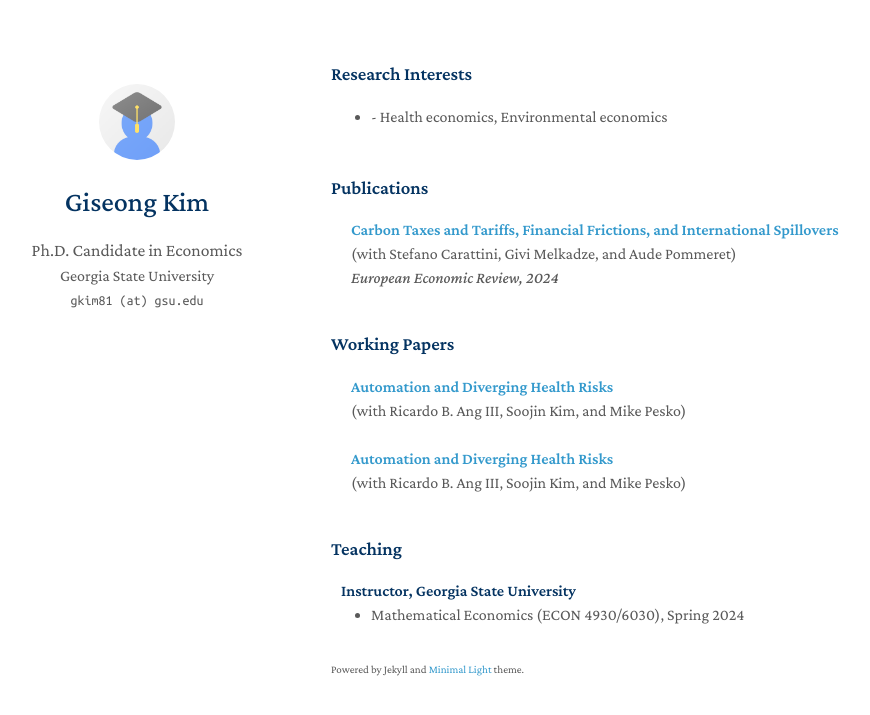
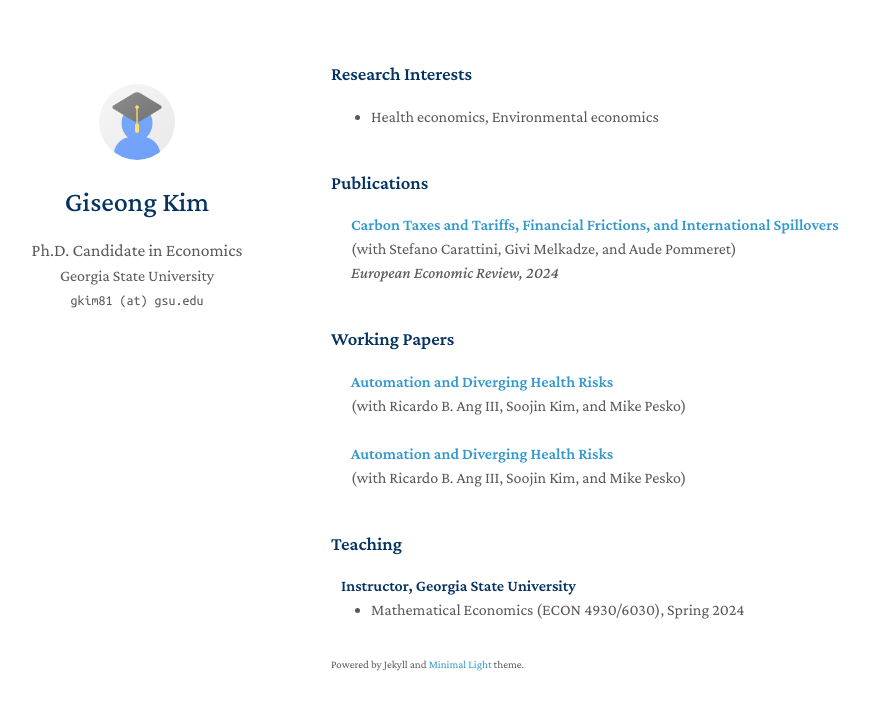
Before and after one commit to giseong-kim/giseong-kim.github.io, a Jekyll site: the page built from index.md, in a window 1280 px wide. Shown: the top 715 px of the page, without its empty margins (139-1009 px from the left). Built offline with Jekyll 4.4.1, drawn with Linux system fonts in a browser that asks for light colours; a style sheet for code colours, icons or effects is not loaded.

Commit message:
Update index.md

```diff
--- a/index.md
+++ b/index.md
@@ -9,8 +9,8 @@ I am a Ph.D. student at ...
 
 ### Research Interests
 
-<ul style="margin:0 0 5px;">
-  <li>- Health economics, Environmental economics</li>
+<ul style="margin:0px;">
+  <li> Health economics, Environmental economics</li>
 </ul>
 
 <br>
```
